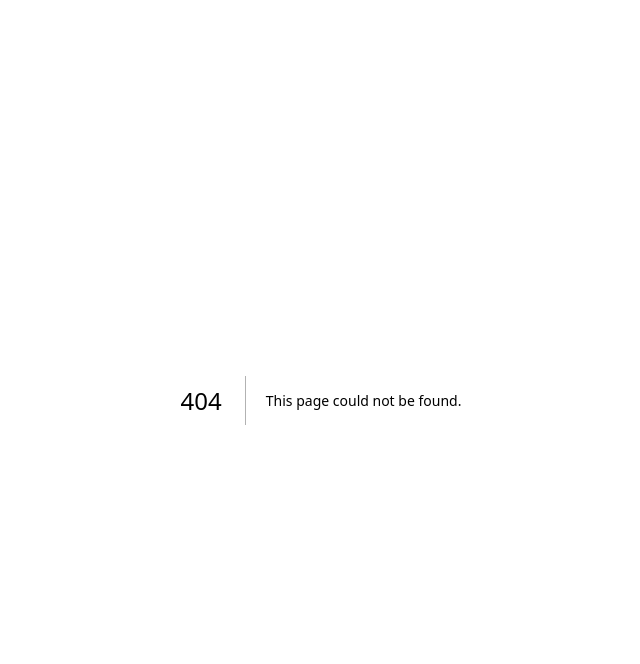
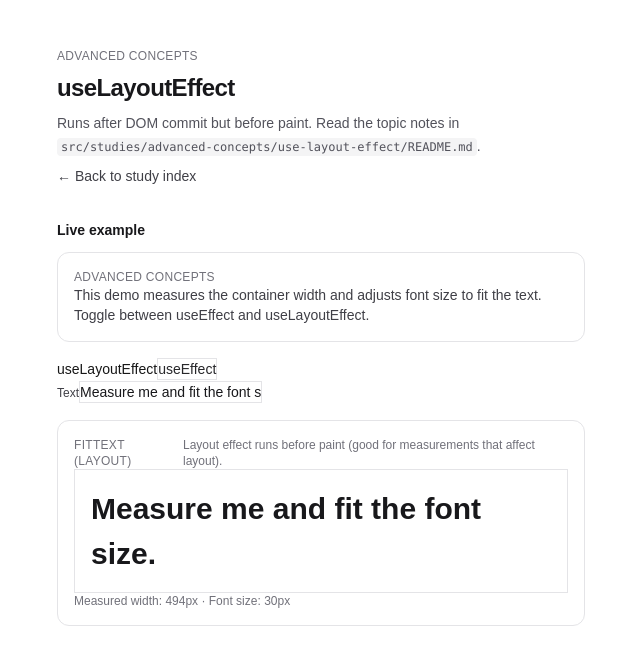
Before and after one commit to Rennatts/React-Next-studies, a Next.js app: page /studies/advanced-concepts/use-layout-effect in a window 1280 px wide. Before the commit this address had no page. Shown: the top 664 px of the page, without its empty margins (319-959 px from the left). Built offline with nearby package versions, Linux system fonts and the light colour scheme.

Commit message:
use layout effect

```diff
--- a/src/app/page.tsx
+++ b/src/app/page.tsx
@@ -99,6 +99,13 @@ const topics = [
     href: "/studies/advanced-concepts/event-listeners",
     category: "Advanced concepts",
   },
+  {
+    title: "useLayoutEffect",
+    description:
+      "Measure/mutate layout before paint to avoid flicker; compare useEffect vs useLayoutEffect for DOM measurements.",
+    href: "/studies/advanced-concepts/use-layout-effect",
+    category: "Advanced concepts",
+  },
 ] as const;
 
 export default function Home() {
--- /dev/null
+++ b/src/app/studies/advanced-concepts/use-layout-effect/page.tsx
@@ -0,0 +1,47 @@
+import type { Metadata } from "next";
+import Link from "next/link";
+import { UseLayoutEffectDemo } from "@/studies/advanced-concepts/use-layout-effect/UseLayoutEffectDemo";
+
+export const metadata: Metadata = {
+  title: "Study: useLayoutEffect",
+  description:
+    "Advanced concept: measuring/mutating layout before paint using useLayoutEffect.",
+};
+
+export default function UseLayoutEffectStudyPage() {
+  return (
+    <div className="mx-auto flex min-h-screen max-w-xl flex-col gap-8 px-6 py-12">
+      <header className="space-y-2">
+        <p className="text-xs font-medium uppercase tracking-wide text-zinc-500 dark:text-zinc-400">
+          Advanced concepts
+        </p>
+        <h1 className="text-2xl font-semibold tracking-tight text-zinc-900 dark:text-zinc-50">
+          useLayoutEffect
+        </h1>
+        <p className="text-sm leading-relaxed text-zinc-600 dark:text-zinc-400">
+          Runs after DOM commit but before paint. Read the topic notes in{" "}
+          <code className="rounded bg-zinc-100 px-1 py-0.5 text-xs dark:bg-zinc-900">
+            src/studies/advanced-concepts/use-layout-effect/README.md
+          </code>
+          .
+        </p>
+        <Link
+          href="/"
+          className="inline-flex text-sm font-medium text-zinc-700 underline-offset-4 hover:underline dark:text-zinc-300"
+        >
+          ← Back to study index
+        </Link>
+      </header>
+
+      <section aria-labelledby="demo-heading" className="space-y-3">
+        <h2
+          id="demo-heading"
+          className="text-sm font-semibold text-zinc-900 dark:text-zinc-50"
+        >
+          Live example
+        </h2>
+        <UseLayoutEffectDemo />
+      </section>
+    </div>
+  );
+}
--- /dev/null
+++ b/src/studies/advanced-concepts/use-layout-effect/UseLayoutEffectDemo.tsx
@@ -0,0 +1,126 @@
+"use client";
+
+import { useEffect, useLayoutEffect, useMemo, useRef, useState } from "react";
+
+type Mode = "effect" | "layout";
+
+function clamp(n: number, min: number, max: number) {
+  return Math.max(min, Math.min(max, n));
+}
+
+export function UseLayoutEffectDemo() {
+  const [mode, setMode] = useState<Mode>("layout");
+  const [text, setText] = useState("Measure me and fit the font size.");
+
+  return (
+    <div className="space-y-4">
+      <div className="rounded-xl border border-zinc-200 p-4 dark:border-zinc-800">
+        <p className="text-xs font-medium uppercase tracking-wide text-zinc-500 dark:text-zinc-400">
+          Advanced concepts
+        </p>
+        <p className="mt-2 text-sm text-zinc-700 dark:text-zinc-300">
+          This demo measures the container width and adjusts font size to fit the text.
+          Toggle between <span className="font-medium">useEffect</span> and{" "}
+          <span className="font-medium">useLayoutEffect</span>.
+        </p>
+      </div>
+
+      <div className="flex flex-wrap items-center gap-2">
+        <button
+          type="button"
+          onClick={() => setMode("layout")}
+          className={[
+            "rounded-md px-3 py-2 text-sm font-medium",
+            mode === "layout"
+              ? "bg-zinc-900 text-white dark:bg-zinc-50 dark:text-zinc-900"
+              : "border border-zinc-200 text-zinc-800 hover:bg-zinc-50 dark:border-zinc-800 dark:text-zinc-200 dark:hover:bg-zinc-900/40",
+          ].join(" ")}
+        >
+          useLayoutEffect
+        </button>
+        <button
+          type="button"
+          onClick={() => setMode("effect")}
+          className={[
+            "rounded-md px-3 py-2 text-sm font-medium",
+            mode === "effect"
+              ? "bg-zinc-900 text-white dark:bg-zinc-50 dark:text-zinc-900"
+              : "border border-zinc-200 text-zinc-800 hover:bg-zinc-50 dark:border-zinc-800 dark:text-zinc-200 dark:hover:bg-zinc-900/40",
+          ].join(" ")}
+        >
+          useEffect
+        </button>
+      </div>
+
+      <label className="grid gap-2">
+        <span className="text-xs font-medium text-zinc-700 dark:text-zinc-300">
+          Text
+        </span>
+        <input
+          value={text}
+          onChange={(e) => setText(e.target.value)}
+          className="w-full rounded-md border border-zinc-200 bg-white px-3 py-2 text-sm text-zinc-900 outline-none ring-zinc-300 focus:ring-2 dark:border-zinc-800 dark:bg-zinc-950 dark:text-zinc-50 dark:ring-zinc-700"
+        />
+      </label>
+
+      <FitTextCard mode={mode} text={text} />
+    </div>
+  );
+}
+
+function FitTextCard({ mode, text }: { mode: Mode; text: string }) {
+  const containerRef = useRef<HTMLDivElement>(null);
+  const [fontSize, setFontSize] = useState(22);
+  const [lastMeasuredWidth, setLastMeasuredWidth] = useState<number | null>(null);
+
+  const Effect = mode === "layout" ? useLayoutEffect : useEffect;
+
+  const hint = useMemo(() => {
+    return mode === "layout"
+      ? "Layout effect runs before paint (good for measurements that affect layout)."
+      : "Effect runs after paint (can show a brief mismatch/flicker).";
+  }, [mode]);
+
+  Effect(() => {
+    const el = containerRef.current;
+    if (!el) return;
+
+    const width = el.getBoundingClientRect().width;
+    setLastMeasuredWidth(width);
+
+    // Very rough "fit": scale font size by available width vs text length.
+    const next = clamp(Math.floor((width / Math.max(10, text.length)) * 2.6), 12, 30);
+    setFontSize(next);
+  }, [text]);
+
+  return (
+    <div className="rounded-xl border border-zinc-200 p-4 dark:border-zinc-800">
+      <div className="flex flex-wrap items-baseline justify-between gap-2">
+        <p className="text-xs font-medium uppercase tracking-wide text-zinc-500 dark:text-zinc-400">
+          FitText ({mode})
+        </p>
+        <p className="text-xs text-zinc-500 dark:text-zinc-400">{hint}</p>
+      </div>
+
+      <div
+        ref={containerRef}
+        className="mt-3 rounded-lg border border-zinc-200 bg-zinc-50 p-4 dark:border-zinc-800 dark:bg-zinc-900/40"
+      >
+        <p
+          className="font-semibold text-zinc-900 dark:text-zinc-50"
+          style={{ fontSize }}
+        >
+          {text}
+        </p>
+      </div>
+
+      <p className="mt-3 text-xs text-zinc-500 dark:text-zinc-400">
+        Measured width:{" "}
+        <span className="font-medium">
+          {lastMeasuredWidth ? `${Math.round(lastMeasuredWidth)}px` : "—"}
+        </span>{" "}
+        · Font size: <span className="font-medium">{fontSize}px</span>
+      </p>
+    </div>
+  );
+}
```
Also changed, not shown: src/studies/README.md, src/studies/advanced-concepts/use-layout-effect/README.md (added).
